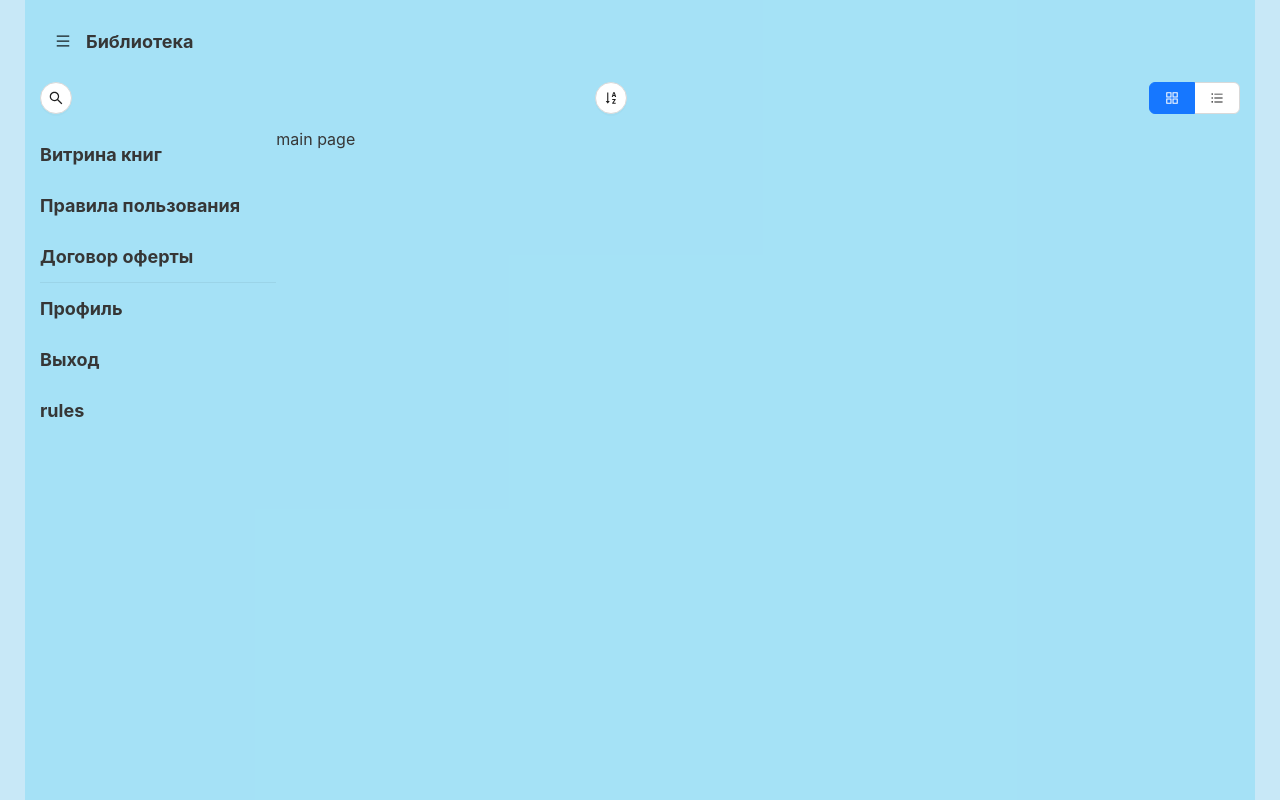
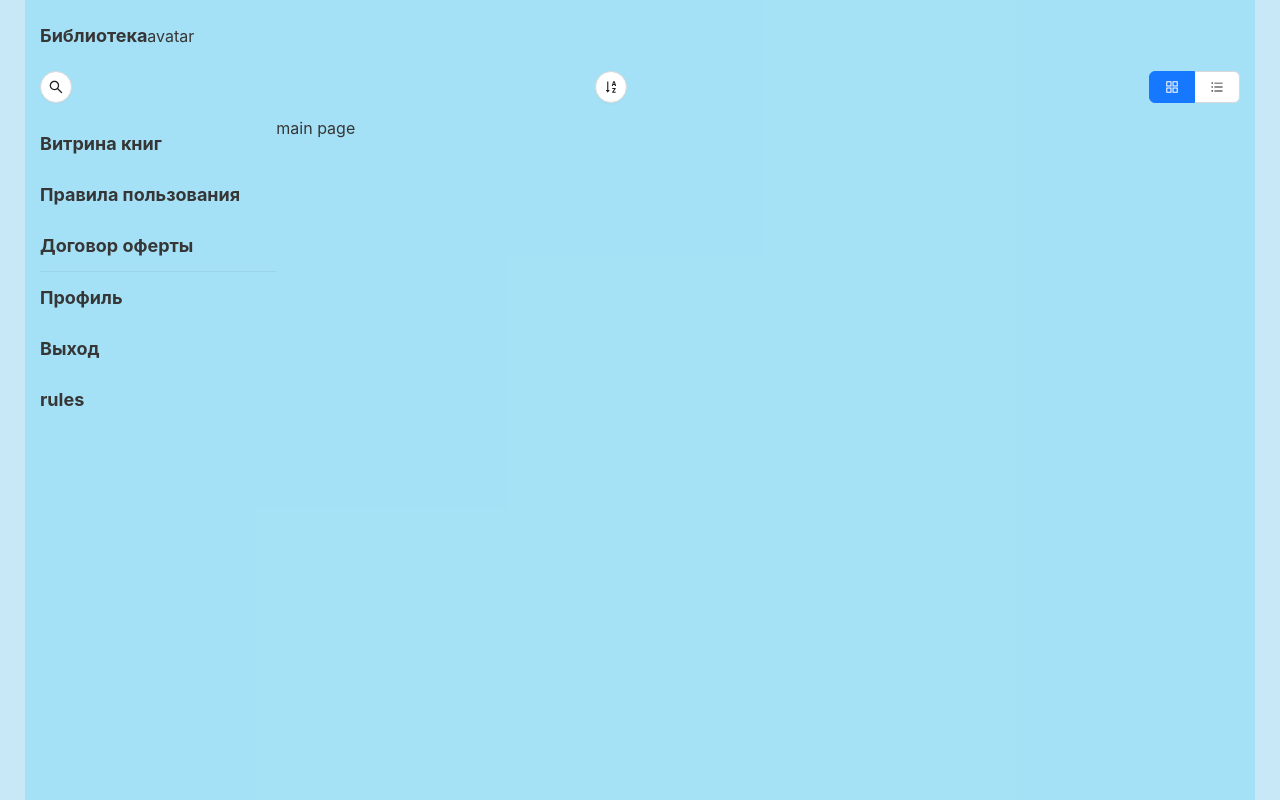
Before and after one commit to onotole-ololoev/my-own-library, a React (Create React App) app: page / in a window 1280 px wide. Built offline with nearby package versions, Linux system fonts and the light colour scheme.

Commit message:
avatar in progress

```diff
--- a/src/components/header/header.tsx
+++ b/src/components/header/header.tsx
@@ -1,15 +1,21 @@
 import React from 'react';
 
 import {MenuButton} from "./menuButton/menuButton";
+import {HeaderTitle} from "./headerTitle/headerTitle";
+import {useResponsive} from "../hooks/useResponsive";
 
 import './styles.scss';
-import {HeaderTitle} from "./headerTitle/headerTitle";
+import {UserAvatar} from "./userAvatar/userAvatar";
 
 export const Header = () => {
+
+    const {isMobile, isTablet, isDesktop} = useResponsive()
+
     return (
         <div className="header">
-            <MenuButton />
-            <HeaderTitle />
+            {isMobile || isTablet ? <MenuButton/> : null}
+            <HeaderTitle/>
+            {isDesktop ? <UserAvatar/> : null}
         </div>
     );
 };
--- /dev/null
+++ b/src/components/header/userAvatar/userAvatar.tsx
@@ -0,0 +1,9 @@
+import React from 'react';
+
+export const UserAvatar = () => {
+    return (
+        <div>
+            avatar
+        </div>
+    );
+};
```
Also changed, not shown: src/components/header/userAvatar/styles.scss (added).
